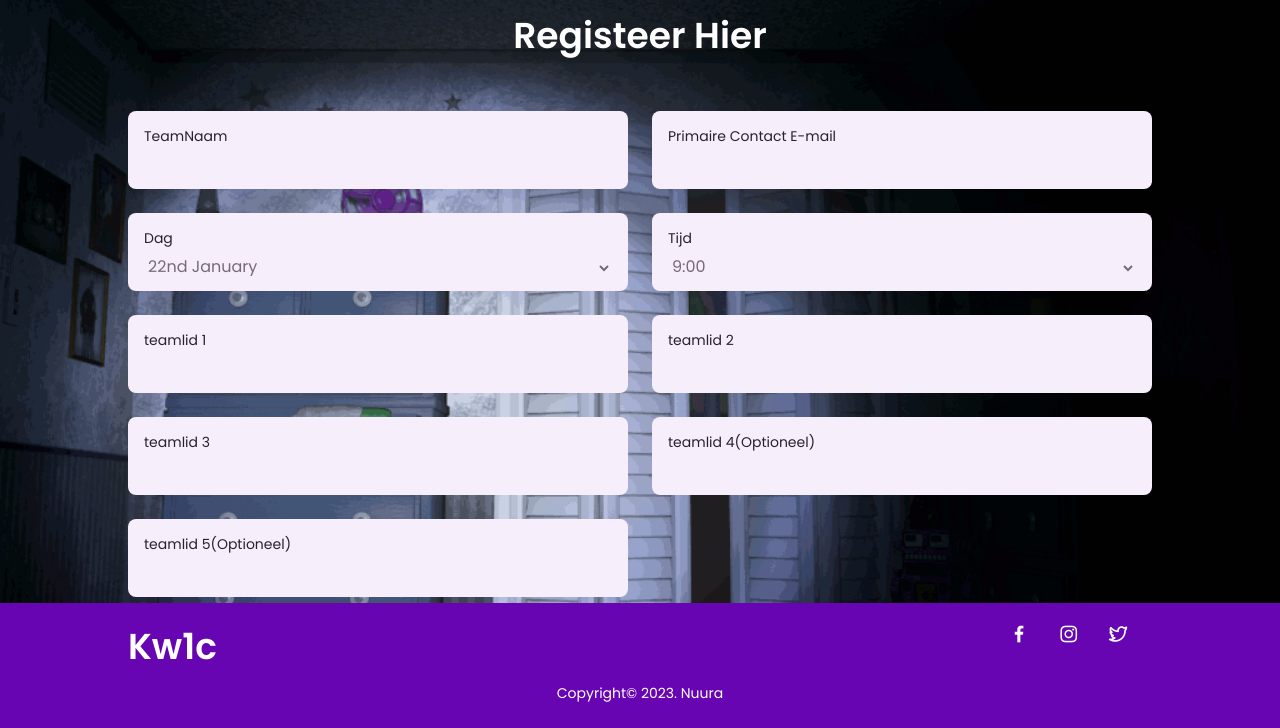
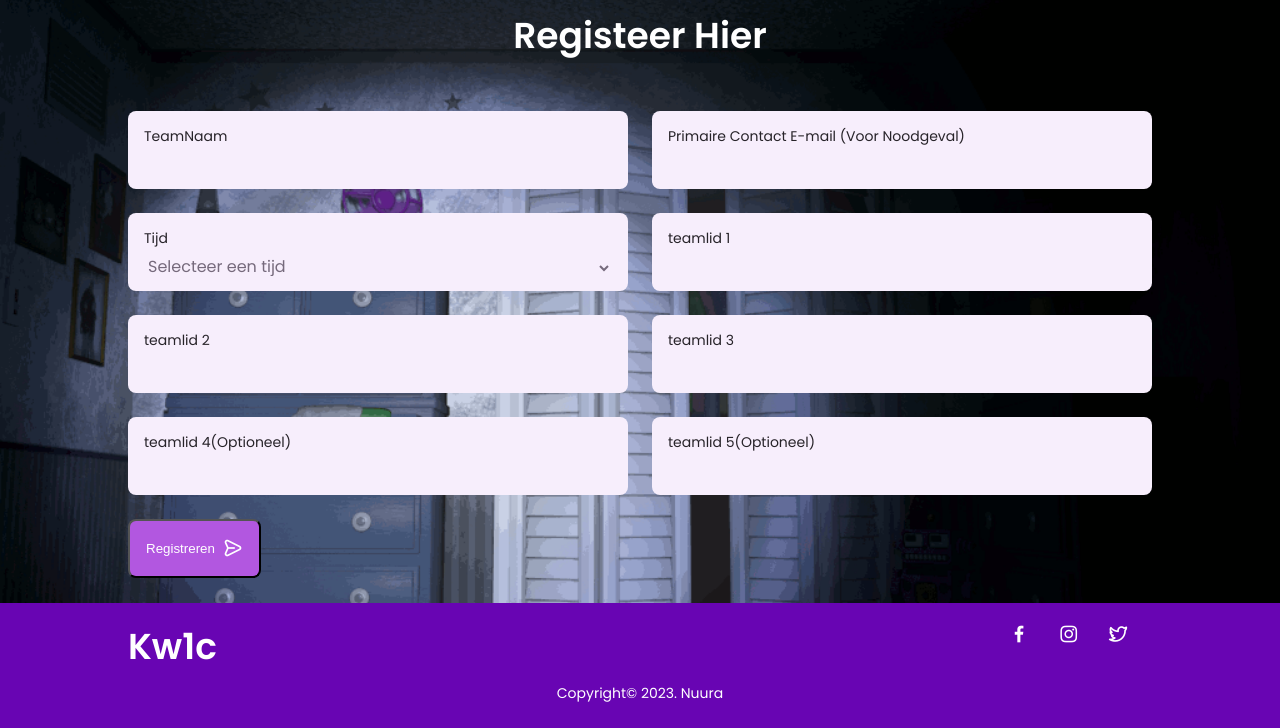
Before and after one commit to fivenightsatkw1c/fnak, a PHP site: page /RegisterForm.php in a window 1280 px wide. Shown: the part 72-800 px from the top of the page. Run offline with PHP 8.4, Linux system fonts and the light colour scheme; tables that the repository leaves empty hold one stand-in row (values such as "Sample post").

Commit message:
RegisterForm done

```diff
--- a/Database/DatabaseFunctions.php
+++ b/Database/DatabaseFunctions.php
@@ -84,7 +84,7 @@ function ExecuteQuery($query, $types = "", array $arg = [])
             {
                 $result = $stmt->affected_rows;
             }
-            echo "<strong>Query successful:</strong> ".$query."<br>";
+            // echo "<strong>Query successful:</strong> ".$query."<br>";
         }
         else
         {
@@ -129,10 +129,8 @@ function CreateGroep($groepNaam, $email, $reserveerDatumTijd)
 function ReadAllGroep($OrderBy = "G.GroepId")
 {
     // Query aanmaken
-    $query = "SELECT G.*, S.StudentId, S.StudentNaam ".
+    $query = "SELECT * ".
     "FROM Groep AS G ".
-    "JOIN Student AS S ".
-    "ON G.GroepId = S.StudentId ".
     "ORDER BY ?";
 
     // Query uitvoeren
--- a/RegisterForm.php
+++ b/RegisterForm.php
@@ -1,3 +1,7 @@
+<?php
+include "Database/DatabaseFunctions.php";
+?>
+
 <!DOCTYPE html>
 <html lang="en">
 
@@ -44,26 +48,78 @@
                 <input type="text" class="Register-input" id="GroepName" name="team_name" required />
             </div>
             <div class="Register-content">
-                <label for="email" class="Register-label"> Primaire Contact E-mail</label>
+                <label for="email" class="Register-label"> Primaire Contact E-mail (Voor Noodgeval)</label>
                 <input type="email" class="Register-input" id="Email" name="email" required />
             </div>
             <div class="Register-content">
-                <label for="day" class="Register-label">Dag</label>
-                <select name="day" class="Register-input">
-                    <option value="22">22nd January</option>
-                    <option value="23">23rd January</option>
-                </select>
-            </div>
-            <div class="Register-content">
-                <label for="email" class="Register-label">Tijd</label>
-                <select name="time" class="Register-input">
-                    <?php
-                    for ($hour = 9; $hour <= 14; $hour++) {
-                        $timeValue = sprintf("%02d:00", $hour);
-                        echo "<option value=\"$timeValue\">$hour:00</option>";
+                <label required for="email" class="Register-label">Tijd</label>
+                <?php
+                    $result = ReadAllGroep();
+                    $groepen = [];
+
+                    // Haalt de data op
+                    while($row = $result->fetch_assoc())
+                    {
+                        // Convert dateTime
+                        $date = date_parse($row["reserveerDatumTijd"]);
+                        array_push($groepen, $date);
                     }
+                    // echo '<pre>';
+                    // var_dump($groepen); die();
+                    // echo '</pre>';
+
+                    // Alle mogelijke tijden
+                    $times =
+                    [
+                        ["day" => 22, "hour" => 9],
+                        ["day" => 22, "hour" => 10],
+                        ["day" => 22, "hour" => 11],
+                        ["day" => 22, "hour" => 12],
+                        ["day" => 22, "hour" => 13],
+                        ["day" => 22, "hour" => 14],
+                        ["day" => 23, "hour" => 9],
+                        ["day" => 23, "hour" => 10],
+                        ["day" => 23, "hour" => 11],
+                        ["day" => 23, "hour" => 12],
+                        ["day" => 23, "hour" => 13],
+                        ["day" => 23, "hour" => 14],
+                    ];
+
+                    $groepenTijdenBezet = [];
+                    // Kijkt welke tijden al gekozen zijn
+                    foreach($groepen as $groep)
+                    {
+                        array_push($groepenTijdenBezet, [$groep["day"], $groep["hour"]]);
+                    }
+
+                    foreach($times as $index => $time)
+                    {
+                        foreach($groepen as $groep)
+                        {
+                            if ($groep["day"] == $time["day"] && $groep["hour"] == $time["hour"])
+                            {
+                                unset($times[$index]);
+                            }
+                        }
+                    }
+
+                    $currectDay = -1;
+                    echo "<select name=\"time\" class=\"Register-input\">";
+                    echo "<option disabled selected>Selecteer een tijd</option>";
+                    foreach($times as $time)
+                    {
+                        if($currectDay != $time["day"])
+                        {
+                            $currectDay = $time["day"];
+                            echo "<option disabled>".$currectDay."januari </option>";
+                        }
+                        $content = $time["hour"].":00 uur";
+                        $value = "2024-1-" . $time["day"] . " " . $time["hour"] . ":00:00";
+                        echo "<option value=\"" . $value . "\">".$content."</option>";
+                    }
+                    echo "</select>";
+
                     ?>
-                </select>
             </div>
             <div class="Register-content">
                 <label for="leden" class="Register-label">teamlid 1</label>
@@ -87,7 +143,8 @@
             </div>
         </div>
         <div>
-            <button type="submit" class="button button--flex" name="submit_form">
+
+            <button type="submit" <?php if(count($times) == 0) echo ' disabled';?> class="button button--flex" name="submit_form">
                 Registreren
                 <i class="uil uil-message button-icon"></i>
             </button>
```
Also changed, not shown: process_form.php (+7 -7 lines).
